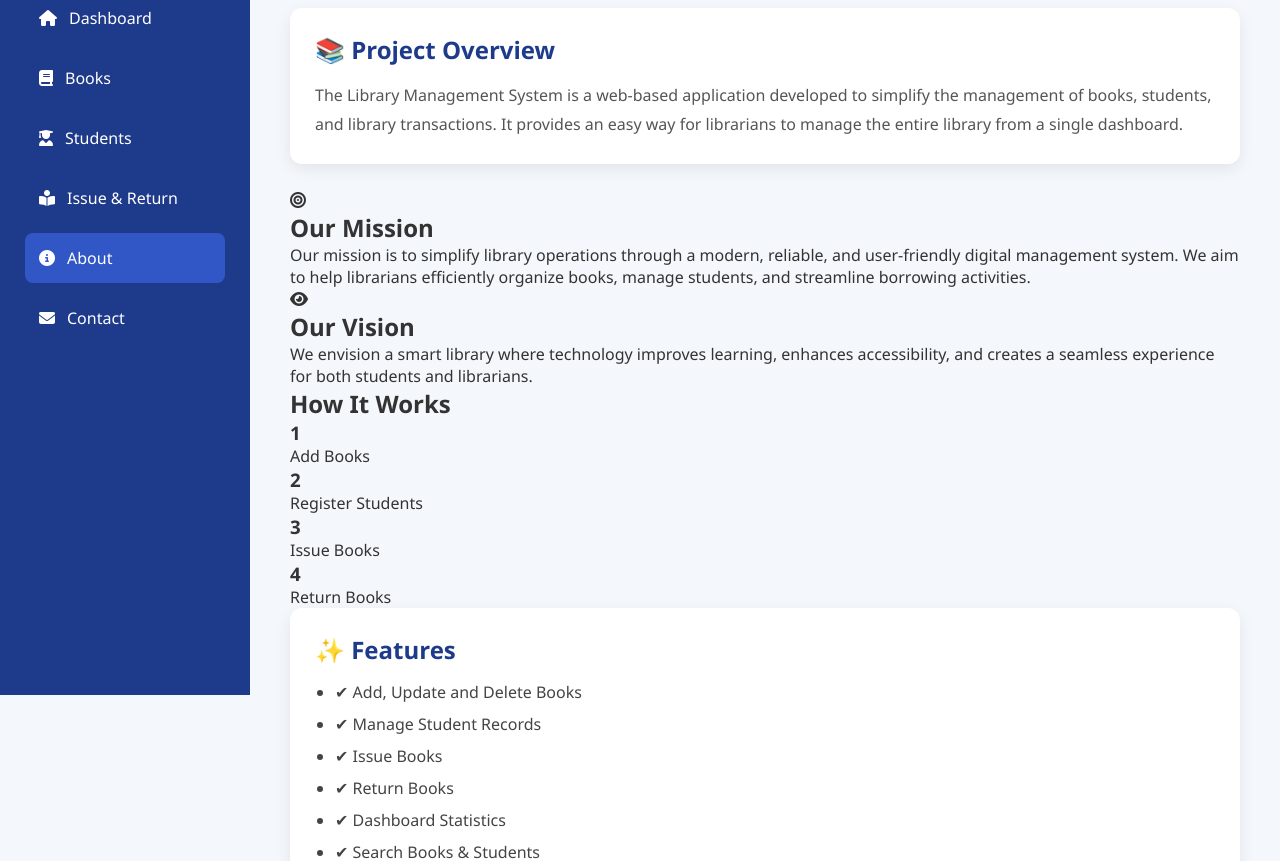
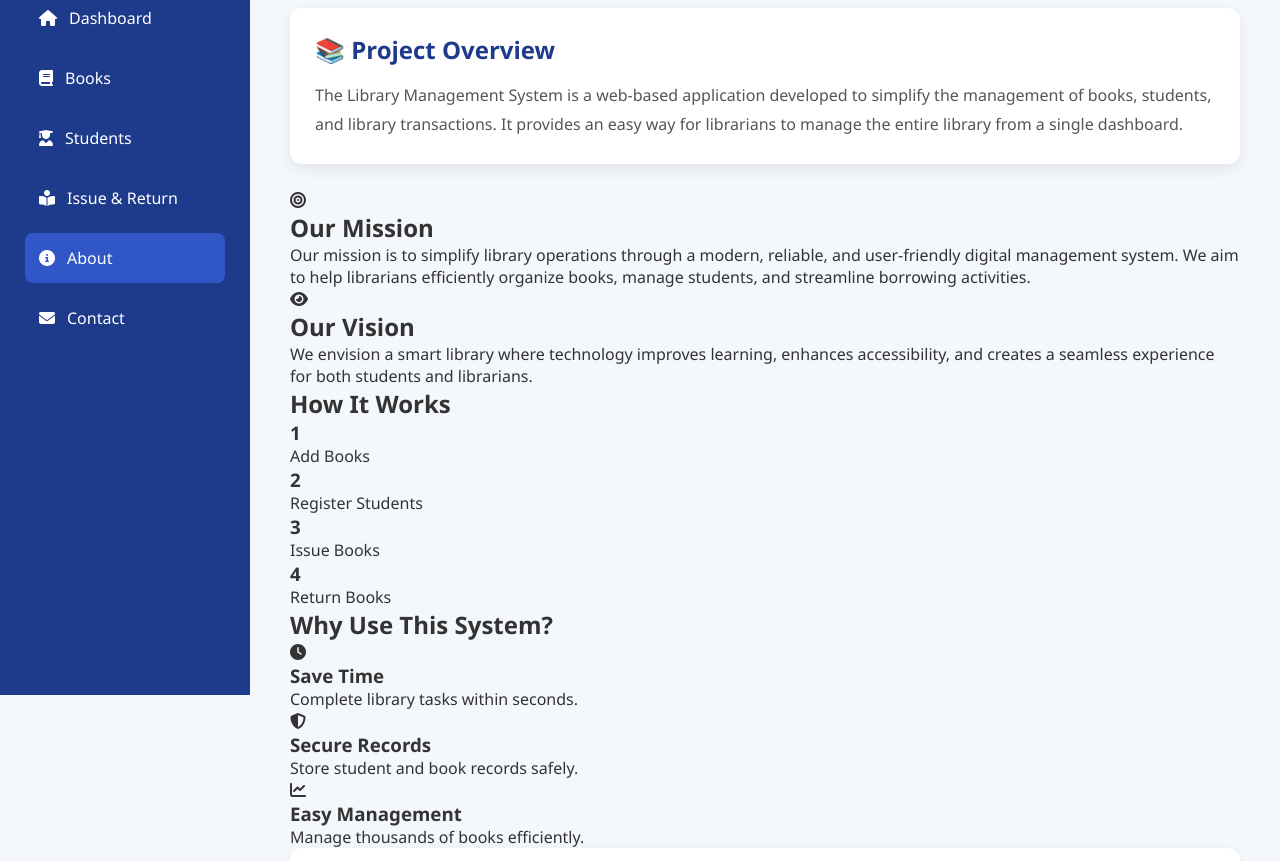
Before and after one commit to biseshghimire243-cyber/library2.0, a plain HTML site: page Library-Management-System/frontend/about.html in a window 1280 px wide. Shown: the part 105-966 px from the top of the page. Drawn offline with Linux system fonts and the light colour scheme.

Commit message:
balance are done

```diff
--- a/Library-Management-System/frontend/about.html
+++ b/Library-Management-System/frontend/about.html
@@ -175,6 +175,46 @@
 
 </section>
 
+<section class="benefits">
+
+<h2>Why Use This System?</h2>
+
+<div class="benefit-grid">
+
+<div class="benefit-card">
+
+<i class="fa-solid fa-clock"></i>
+
+<h3>Save Time</h3>
+
+<p>Complete library tasks within seconds.</p>
+
+</div>
+
+<div class="benefit-card">
+
+<i class="fa-solid fa-shield-halved"></i>
+
+<h3>Secure Records</h3>
+
+<p>Store student and book records safely.</p>
+
+</div>
+
+<div class="benefit-card">
+
+<i class="fa-solid fa-chart-line"></i>
+
+<h3>Easy Management</h3>
+
+<p>Manage thousands of books efficiently.</p>
+
+</div>
+
+</div>
+
+</section>
+
         <div class="about-card">
 
             <h2>✨ Features</h2>
```
